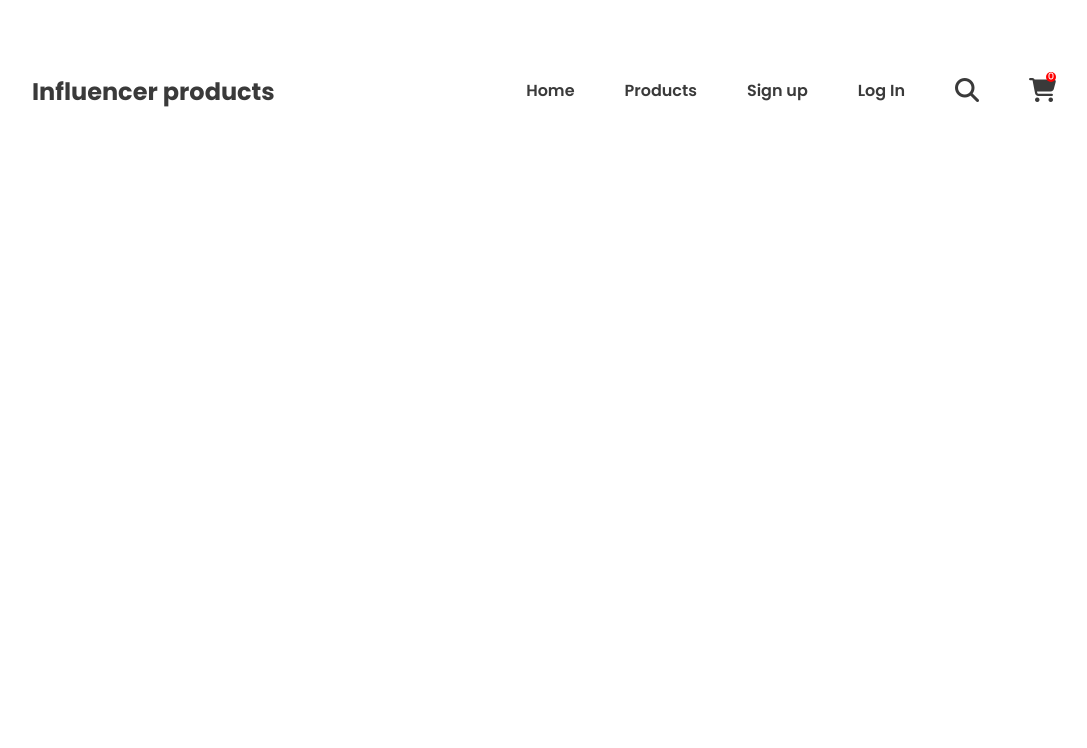
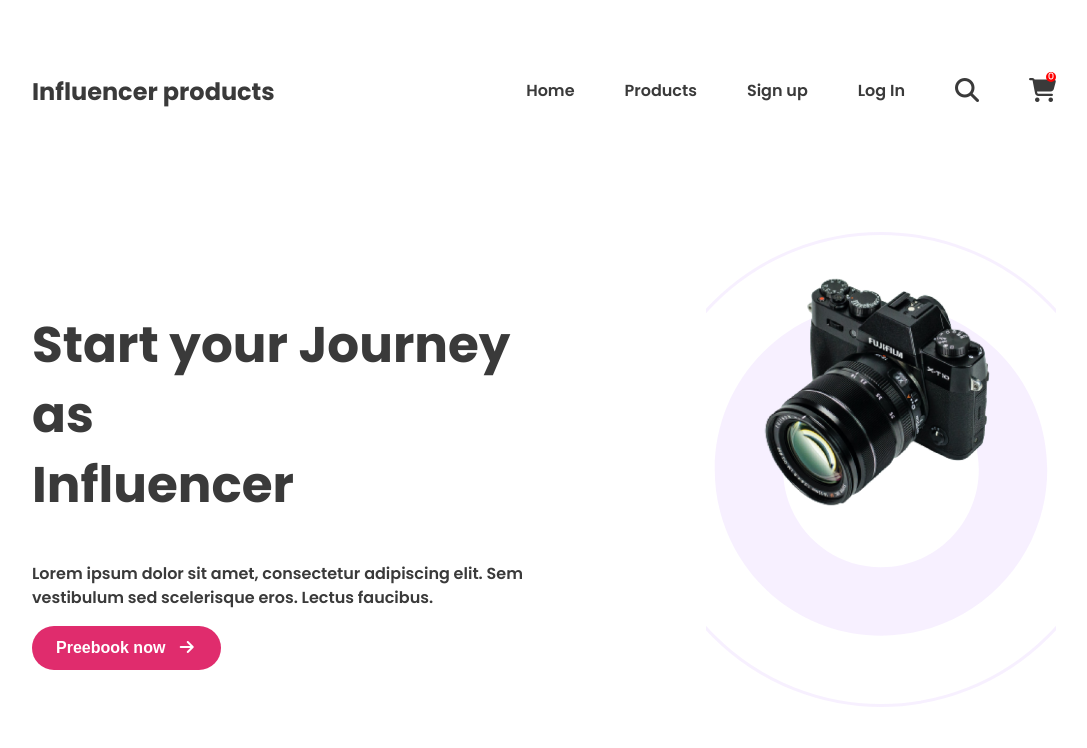
Before and after one commit to silpiAkter/influencer-gear-website, a plain HTML site: page index.html in a window 1280 px wide. Shown: the whole page, without its empty margins (96-1183 px from the left). Drawn offline with Linux system fonts and the light colour scheme.

Commit message:
added header content section

```diff
--- a/index.html
+++ b/index.html
@@ -9,6 +9,7 @@
 </head>
 <body class="poppins-regular">
     <header class="header">
+        <!-- nav section start -->
         <nav class="nav display-flex text-dark">
             <h3 class="nav-title text-dark">Influencer products</h3>
             <ul class="display-flex">
@@ -16,11 +17,24 @@
                 <li><a class="text-dark" href="">Products</a></li>
                 <li><a class="text-dark" href="">Sign up</a></li>
                 <li><a class="text-dark" href="">Log In</a></li>
-                <li><a class="text-dark" href=""><i class="fa-solid fa-magnifying-glass"></i></a>
+                <li><a class="text-dark" href=""><i class="fa-solid fa-magnifying-glass solid-icons"></i></a>
                 </li>
-                <li><a class="text-dark" href=""><i class="fa-solid fa-cart-shopping"><span class="cart-products">0</span></i></a></li>
+                <li><a class="text-dark" href=""><i class="fa-solid fa-cart-shopping solid-icons"><span class="cart-products">0</span></i></a></li>
             </ul>
         </nav>
+        <!-- head section start -->
+         <section class="display-flex" id="home">
+            <div class="header-content">
+                <h2 class="title text-dark">Start your Journey as <br> Influencer</h2>
+                <p class="sub-title text-dark">Lorem ipsum dolor sit amet, consectetur adipiscing elit. Sem vestibulum sed scelerisque eros. Lectus faucibus.</p>
+                <div>
+                    <button class=" btn btn-primary">Preebook now <i class="fa-solid fa-arrow-right arrow-right-icons"></i></button>
+                </div>
+             </div>
+             <div class="main-image">
+                <img src="images/main-camera.png" alt="">
+             </div>
+         </section>
     </header>
     <main>
 
--- a/styles/style.css
+++ b/styles/style.css
@@ -13,6 +13,34 @@
 }
 .text-dark{
     color: rgb(58, 58, 58);
+}
+.title{
+    font-size: 50px;
+    font-weight: 700;
+    line-height: 70px;
+    letter-spacing: 0;
+}
+.sub-title{
+    font-size: 16px;
+    font-weight: 600;
+    line-height: 24px;
+    letter-spacing: 0%;
+}
+.btn-primary{
+    background-color: rgb(224, 44, 109);
+    color: #fff;
+    border: none;
+    padding: 10px 24px;
+    font-size: 16px;
+    font-weight: 700;
+    line-height: 24px;
+
+}
+.arrow-right-icons{
+    font-size: 16px;
+    font-weight: 600;
+    margin-left: 7px;
+    width: 20px;
 }
 
 /* header sections styles */
@@ -42,7 +70,7 @@
     font-size: 16px;
     font-weight: 600;
 }
-.fa-solid{
+.solid-icons{
     font-size: 1.5rem;
 }
 .cart-products{
@@ -59,3 +87,30 @@
     text-align: center;
 
 }
+.btn{
+    border-radius: 30px;
+
+}
+#home{
+    align-items: center;
+    justify-content: ;
+    margin: 60px 0px;
+}
+.header-content{
+    max-width: 580px;
+}
+.main-image{
+    background-image: url("../images/Circle\ design.svg");
+    background-repeat: no-repeat;
+    background-position: center;
+    width: 470px;
+    height: 470px;
+    margin-left: 160px;
+    padding: 40px;
+
+}
+.main-image img{
+    margin: 30px 32px 30px 0px;
+    width: 100%;
+
+}
```
